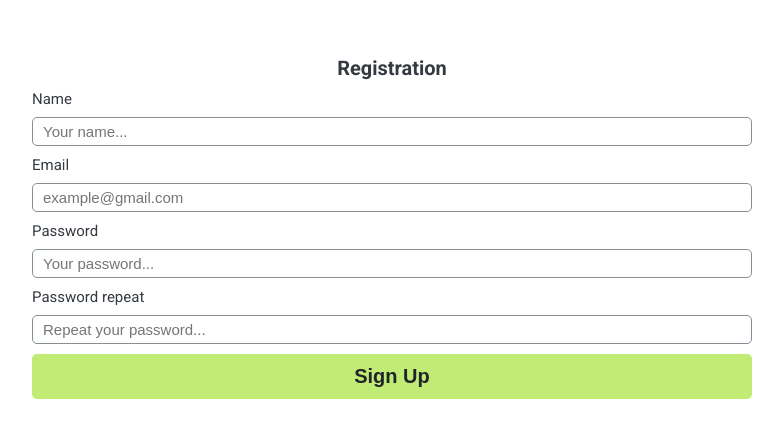
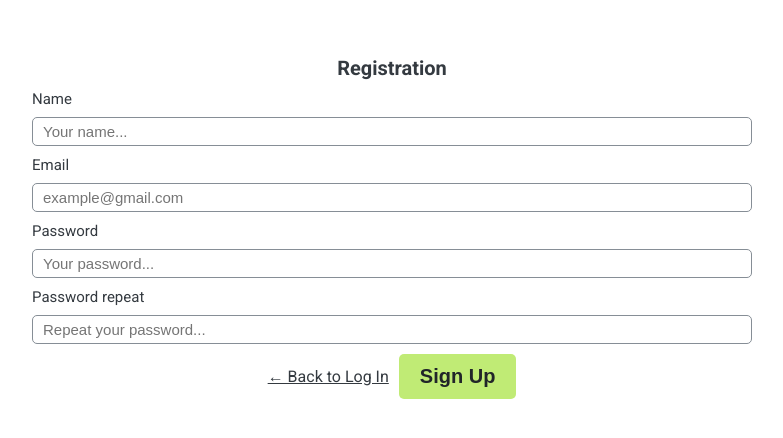
Before and after one commit to NERFTHISPLS/angular-todo-list, an Angular app: page /register in a window 1280 px wide. Shown: the part 168-606 px from the top of the page, without its empty margins (248-1031 px from the left). Built offline with nearby package versions, Linux system fonts and the light colour scheme.

Commit message:
Add link in registration page

```diff
--- a/src/app/pages/about/about.component.html
+++ b/src/app/pages/about/about.component.html
@@ -12,7 +12,7 @@
   </div>
 
   <div class="links">
-    <a class="register-link" routerLink="/register">Sign up</a>
+    <a class="link" routerLink="/register">Sign up</a>
     <a class="btn auth-btn btn--stretch login-link" routerLink="">Sign In</a>
   </div>
 </div>
--- a/src/app/pages/auth/auth.component.html
+++ b/src/app/pages/auth/auth.component.html
@@ -46,7 +46,7 @@
     </div>
 
     <div class="buttons">
-      <a class="register-link" routerLink="register">Sign up</a>
+      <a class="link" routerLink="register">Sign up</a>
       <button class="btn auth-btn btn--stretch">Sign In</button>
     </div>
 
--- a/src/app/pages/registration/registration.component.html
+++ b/src/app/pages/registration/registration.component.html
@@ -85,7 +85,10 @@
       </ng-template>
     </div>
 
-    <button class="btn reg-btn">Sign Up</button>
+    <div class="links">
+      <a routerLink="" class="link">&larr; Back to Log In</a>
+      <button class="btn reg-btn">Sign Up</button>
+    </div>
 
     <p class="reg-login-error">{{ errorMessage }}</p>
   </form>
--- a/src/app/pages/registration/registration.component.scss
+++ b/src/app/pages/registration/registration.component.scss
@@ -0,0 +1,7 @@
+.links {
+  display: flex;
+  align-items: center;
+  gap: 1rem;
+
+  margin: 0 auto;
+}
--- a/src/app/pages/registration/registration.component.ts
+++ b/src/app/pages/registration/registration.component.ts
@@ -3,12 +3,12 @@ import { FormControl, FormGroup, ReactiveFormsModule } from '@angular/forms';
 import { AuthService } from '../../shared/services/auth.service';
 import { isEmailValid } from '../../shared/helpers';
 import { CommonModule } from '@angular/common';
-import { Router } from '@angular/router';
+import { Router, RouterModule } from '@angular/router';
 
 @Component({
   selector: 'app-registration',
   standalone: true,
-  imports: [ReactiveFormsModule, CommonModule],
+  imports: [ReactiveFormsModule, CommonModule, RouterModule],
   templateUrl: './registration.component.html',
   styleUrl: './registration.component.scss',
 })
--- a/src/styles.scss
+++ b/src/styles.scss
@@ -137,13 +137,13 @@ body {
   font-size: 2rem;
 }
 
-.register-link:link,
-.register-link:visited {
+.link:link,
+.link:visited {
   font-size: 1.6rem;
   color: inherit;
 }
 
-.register-link:hover,
-.register-link:active {
+.link:hover,
+.link:active {
   color: #343a40;
 }
```
